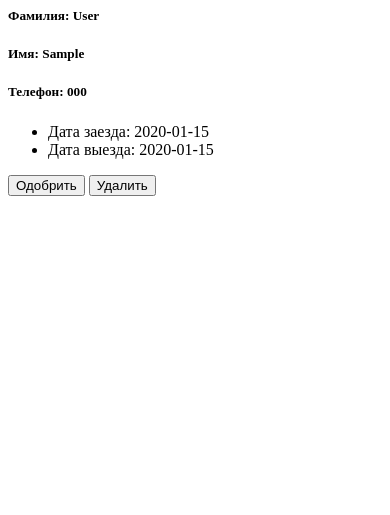
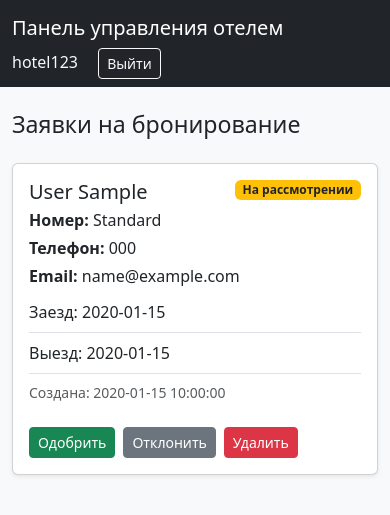
Before and after one commit to Ytk-Platonov/pm-03, a PHP site: page /admin.php in a window 390 px wide. Shown: the top 515 px of the page. Run offline with PHP 8.4, Linux system fonts and the light colour scheme; a user stored in the database is signed in; data comes from the database, SQL or seed files in the repository; tables that the repository leaves empty hold one stand-in row (values such as "Sample post").

Commit message:
Update admin.php

```diff
--- a/admin.php
+++ b/admin.php
@@ -2,50 +2,113 @@
 session_start();
 require 'db.php';
 
-// Защита страницы
+// Доступ только после входа
 if (!isset($_SESSION['admin_id'])) {
     header("Location: login.php");
     exit;
 }
 
-// Обработка действий (Одобрить / Удалить)
+// Обработка действий
 if ($_SERVER['REQUEST_METHOD'] === 'POST') {
-    $action = $_POST['action'];
-    $id = (int)$_POST['id'];
+    $action = $_POST['action'] ?? '';
+    $id = (int)($_POST['id'] ?? 0);
 
+    if ($id > 0) {
         if ($action === 'approve') {
             $stmt = $pdo->prepare("UPDATE bookings SET status = 'approved' WHERE id = ?");
+            $stmt->execute([$id]);
+        } elseif ($action === 'reject') {
+            $stmt = $pdo->prepare("UPDATE bookings SET status = 'rejected' WHERE id = ?");
             $stmt->execute([$id]);
         } elseif ($action === 'delete') {
             $stmt = $pdo->prepare("DELETE FROM bookings WHERE id = ?");
             $stmt->execute([$id]);
         }
-    // Перенаправление, чтобы избежать повторной отправки формы
+    }
     header("Location: admin.php");
     exit;
 }
 
-// Вывод заявок из БД
-$bookings = $pdo->query("SELECT * FROM bookings ORDER BY created_at DESC")->fetchAll();
+// Список заявок
+$bookings = $pdo->query("
+    SELECT b.*, r.category AS room_category
+    FROM bookings b
+    LEFT JOIN rooms r ON r.id = b.room_id
+    ORDER BY b.created_at DESC
+")->fetchAll();
+
+// Функция для класса статуса
+function statusBadge($status) {
+    return match($status) {
+        'approved' => '<span class="badge bg-success">Одобрена</span>',
+        'rejected' => '<span class="badge bg-secondary">Отклонена</span>',
+        default    => '<span class="badge bg-warning text-dark">На рассмотрении</span>',
+    };
+}
 ?>
-<!-- HTML разметка из admin.html, зацикленная через foreach -->
-<?php foreach ($bookings as $booking): ?>
-<div class="card">
+<!DOCTYPE html>
+<html lang="ru">
+<head>
+    <meta charset="UTF-8">
+    <title>Панель управления</title>
+    <link href="https://cdn.jsdelivr.net/npm/bootstrap@5.3.0/dist/css/bootstrap.min.css" rel="stylesheet">
+</head>
+<body class="bg-light">
+<nav class="navbar navbar-dark bg-dark mb-4">
+    <div class="container">
+        <span class="navbar-brand">Панель управления отелем</span>
+        <div>
+            <span class="text-light me-3"><?= htmlspecialchars($_SESSION['admin_username']) ?></span>
+            <a href="logout.php" class="btn btn-outline-light btn-sm">Выйти</a>
+        </div>
+    </div>
+</nav>
+
+<div class="container">
+    <h3 class="mb-4">Заявки на бронирование</h3>
+
+    <?php if (empty($bookings)): ?>
+        <div class="alert alert-info">Заявок пока нет.</div>
+    <?php else: ?>
+        <div class="row g-3">
+            <?php foreach ($bookings as $b): ?>
+                <div class="col-md-6">
+                    <div class="card shadow-sm">
                         <div class="card-body">
-        <h5>Фамилия: <?= htmlspecialchars($booking['last_name']) ?></h5>
-        <h5>Имя: <?= htmlspecialchars($booking['first_name']) ?></h5>
-        <h5>Телефон: <?= htmlspecialchars($booking['phone']) ?></h5>
-        <ul class="list-group">
-            <li class="list-group-item">Дата заезда: <?= $booking['check_in_date'] ?></li>
-            <li class="list-group-item">Дата выезда: <?= $booking['check_out_date'] ?></li>
+                            <div class="d-flex justify-content-between align-items-start">
+                                <h5 class="card-title mb-1">
+                                    <?= htmlspecialchars($b['last_name'] . ' ' . $b['first_name']) ?>
+                                </h5>
+                                <?= statusBadge($b['status']) ?>
+                            </div>
+                            <p class="mb-1"><strong>Номер:</strong> <?= htmlspecialchars(ucfirst($b['room_category'] ?? '—')) ?></p>
+                            <p class="mb-1"><strong>Телефон:</strong> <?= htmlspecialchars($b['phone']) ?></p>
+                            <p class="mb-1"><strong>Email:</strong> <?= htmlspecialchars($b['email']) ?></p>
+                            <ul class="list-group list-group-flush mb-3">
+                                <li class="list-group-item px-0">Заезд: <?= htmlspecialchars($b['check_in_date']) ?></li>
+                                <li class="list-group-item px-0">Выезд: <?= htmlspecialchars($b['check_out_date']) ?></li>
+                                <li class="list-group-item px-0 text-muted small">
+                                    Создана: <?= htmlspecialchars($b['created_at']) ?>
+                                </li>
                             </ul>
-    </div>
-    <div class="d-grid gap-2">
-        <form method="post">
-            <input type="hidden" name="id" value="<?= $booking['id'] ?>">
-            <button name="action" value="approve" class="btn btn-success">Одобрить</button>
-            <button name="action" value="delete" class="btn btn-danger">Удалить</button>
+
+                            <form method="post" class="d-flex gap-2 flex-wrap">
+                                <input type="hidden" name="id" value="<?= $b['id'] ?>">
+                                <?php if ($b['status'] !== 'approved'): ?>
+                                    <button name="action" value="approve" class="btn btn-success btn-sm">Одобрить</button>
+                                <?php endif; ?>
+                                <?php if ($b['status'] !== 'rejected'): ?>
+                                    <button name="action" value="reject" class="btn btn-secondary btn-sm">Отклонить</button>
+                                <?php endif; ?>
+                                <button name="action" value="delete" class="btn btn-danger btn-sm"
+                                        onclick="return confirm('Удалить заявку?');">Удалить</button>
                             </form>
                         </div>
                     </div>
+                </div>
             <?php endforeach; ?>
+        </div>
+    <?php endif; ?>
+</div>
+</body>
+</html>
```
Lines whose indentation alone changed are shown as unchanged.
